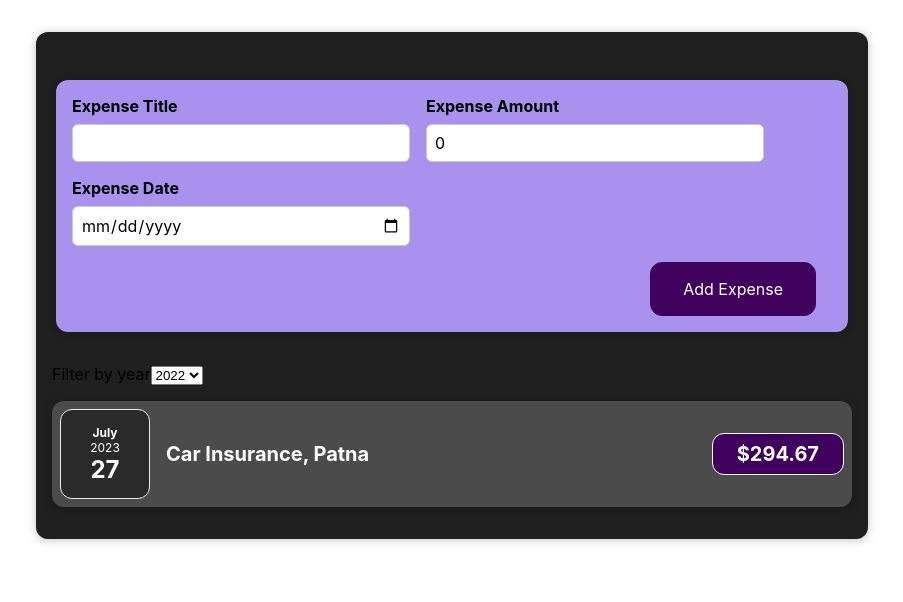
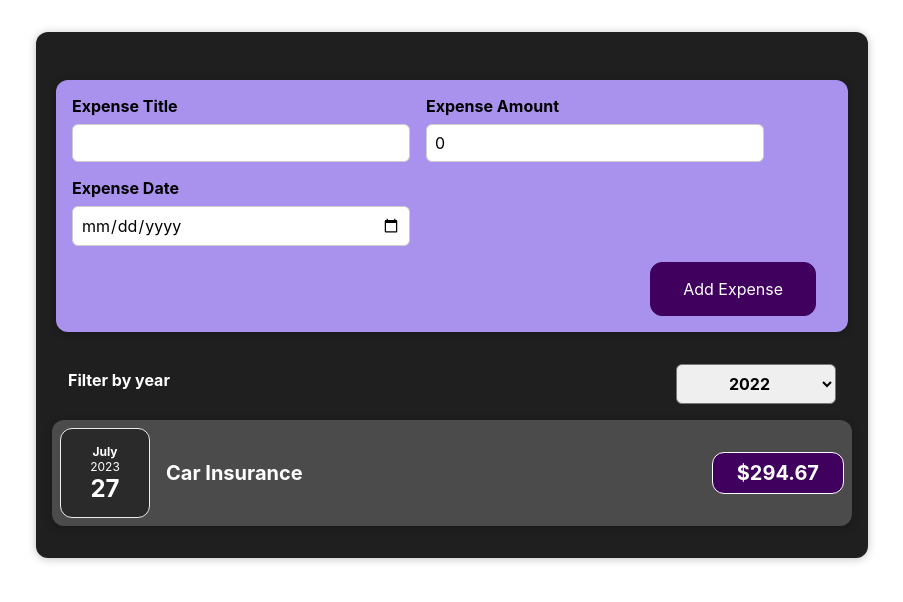
Before and after one commit to myrnd-vivek/expense-tracker-react, a React (Create React App) app: page / in a window 1280 px wide. Shown: the top 602 px of the page, without its empty margins (188-1091 px from the left). Built offline with nearby package versions, Linux system fonts and the light colour scheme.

Commit message:
Code refactor

```diff
--- a/src/App.js
+++ b/src/App.js
@@ -5,23 +5,26 @@ import Card from './components/ui/Card';
 import NewExpense from './components/new-expense/NewExpense';
 import ExpenseFilter from './components/expenses/ExpenseFilter';
 
+const INTIAL_EXPENSE = [
+  {
+    id: Math.random().toString(),
+    expenseDate: new Date(),
+    expenseTitle: 'Car Insurance',
+    expenseAmount: '294.67',
+  },
+]
+
 const App = () => {
-  const data = [
-    {
-      expenseDate: new Date(),
-      expenseTitle: 'Car Insurance',
-      expenseAmount: '294.67',
-      locationOfExpenditure: 'Patna'
-    },
-  ]
-  const [expense,setExpense] = useState(data);
+  const [expense,setExpense] = useState(INTIAL_EXPENSE);
+  const [filteredYear, setFilteredYear] = useState('2022');
+
   const addExpenseHandler = (expense) => {
+    console.log(expense);
     setExpense((prevState) => {
-      return [...prevState,expense]
+      return [expense,...prevState]
     })
   }
 
-	const [filteredYear, setFilteredYear] = useState('2022');
 
   const filterChangeHandler = (ev) => {
     const selectedYear = ev.target.value
@@ -38,7 +41,7 @@ const App = () => {
 			<ExpenseFilter selected={filteredYear} dropDownChangeHandler={filterChangeHandler}/>
       {
         expense.map((item,index) => {
-          return <ExpenseItems date={item.expenseDate} title={item.expenseTitle} amount={item.expenseAmount} location={item.locationOfExpenditure} key={index} index={index}/>
+          return <ExpenseItems date={item.expenseDate} title={item.expenseTitle} amount={item.expenseAmount} key={index} />
         })
       }
     </Card>
--- a/src/components/expenses/ExpenseDetails.js
+++ b/src/components/expenses/ExpenseDetails.js
@@ -1,7 +1,7 @@
-const ExpenseDetails = ({title,amount,location}) => {
+const ExpenseDetails = ({title,amount}) => {
   return (
     <div className="expense-item__description">
-      <h2>{title}, {location}</h2>
+      <h2>{title}</h2>
       <div className="expense-item__price">${amount}</div>
     </div>
   )
--- a/src/components/expenses/ExpenseFilter.js
+++ b/src/components/expenses/ExpenseFilter.js
@@ -4,8 +4,8 @@ import "./expense-filter.css"
 const ExpenseFilter = (props) => {
   const {selected,dropDownChangeHandler} = props;
   return (
-    <div className='expense-filter'>
-      <div className='expense-filter__control'>
+    <div className='expenses-filter'>
+      <div className='expenses-filter__control'>
         <label>Filter by year</label>
         <select value={selected} onChange={dropDownChangeHandler}>
           <option value="2023">2023</option>
--- a/src/components/expenses/ExpenseItems.js
+++ b/src/components/expenses/ExpenseItems.js
@@ -8,13 +8,12 @@ const ExpenseItems = (props) => {
 
 	const expenseDate = props.date;
 	const expenseTitle = props.title;
-	const locationOfExpenditure = props.location;
 	const amount = props.amount;
 
 	return (
 		<Card className="expense-item">
 	    <ExpenseDate date={expenseDate}/>
-	    <ExpenseDetails amount={amount} title={expenseTitle} location={locationOfExpenditure} />
+	    <ExpenseDetails amount={amount} title={expenseTitle}/>
 		</Card>
 	);
 };
--- a/src/components/new-expense/ExpenseForm.js
+++ b/src/components/new-expense/ExpenseForm.js
@@ -1,50 +1,67 @@
-import React, { useState } from 'react';
+import React, { useState } from "react";
 import "./expense-form.css";
 
-const ExpenseForm = ({saveExpenseDataHandler}) => {
-  const [title,setTitle] = useState('');
-  const [amount,setAmount] = useState(0);
-  const [date,setDate] = useState('');
+const ExpenseForm = ({ saveExpenseDataHandler }) => {
+	const [title, setTitle] = useState("");
+	const [amount, setAmount] = useState(0);
+	const [date, setDate] = useState("");
 
 	const titleChangeHandler = (e) => {
 		setTitle(e.target.value);
-  }
+	};
 	const amountChangeHandler = (e) => {
 		setAmount(e.target.value);
-  }
+	};
 	const dateChangeHandler = (e) => {
 		setDate(e.target.value);
-  }
+	};
 
 	const submitHandler = (event) => {
 		event.preventDefault();
-    saveExpenseDataHandler({id: Math.random().toString(),title,amount,expenseDate: new Date(date)})
-    setTitle('');
-    setAmount('');
-    setDate('');
-  }
+		saveExpenseDataHandler({
+			id: Math.random().toString(),
+			expenseTitle:title,
+			expenseAmount:amount,
+			expenseDate: new Date(date),
+		});
+		setTitle("");
+		setAmount("");
+		setDate("");
+	};
 
 	return (
 		<form>
-      <div className='new-expense__controls'>
-        <div className='new-expense__control'>
+			<div className="new-expense__controls">
+				<div className="new-expense__control">
 					<label>Expense Title</label>
-          <input type="text" onChange={titleChangeHandler} value={title}/>
+					<input
+						type="text"
+						onChange={titleChangeHandler}
+						value={title}
+					/>
 				</div>
-        <div className='new-expense__control'>
+				<div className="new-expense__control">
 					<label>Expense Amount</label>
-          <input type="text" onChange={amountChangeHandler} value={amount}/>
+					<input
+						type="text"
+						onChange={amountChangeHandler}
+						value={amount}
+					/>
 				</div>
-        <div className='new-expense__control'>
+				<div className="new-expense__control">
 					<label>Expense Date</label>
-          <input type="date" onChange={dateChangeHandler} value={date}/>
+					<input
+						type="date"
+						onChange={dateChangeHandler}
+						value={date}
+					/>
 				</div>
 			</div>
-      <div className='new-expense__actions'>
+			<div className="new-expense__actions">
 				<button onClick={submitHandler}>Add Expense</button>
 			</div>
 		</form>
-  )
-}
+	);
+};
 
 export default ExpenseForm;
--- a/src/components/new-expense/NewExpense.js
+++ b/src/components/new-expense/NewExpense.js
@@ -4,7 +4,7 @@ import ExpenseForm from './ExpenseForm';
 
 const NewExpense = ({addExpenseHandler}) => {
   const saveExpenseDataHandler = (data) => {
-      addExpenseHandler(data)
+    addExpenseHandler(data)
   }
   return (
     <div className='new-expense'>
```
Lines whose indentation alone changed are shown as unchanged.
